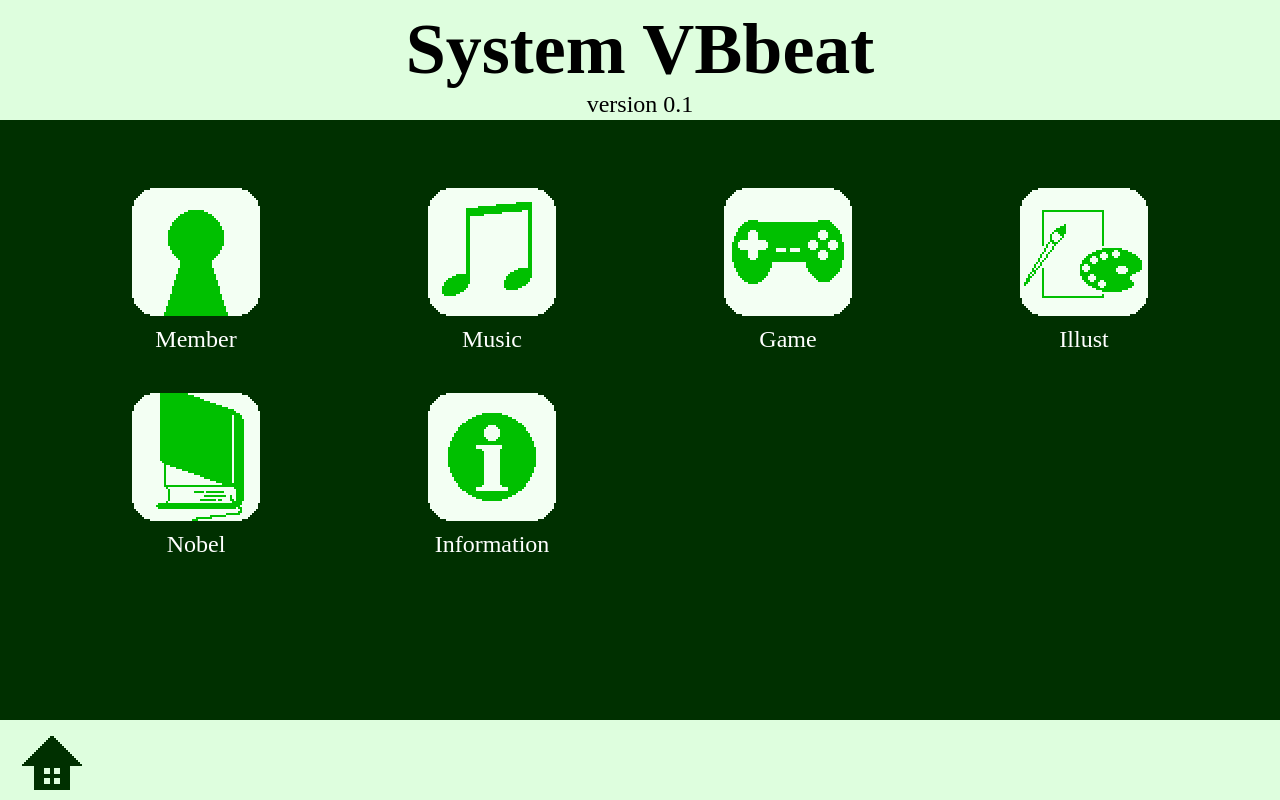
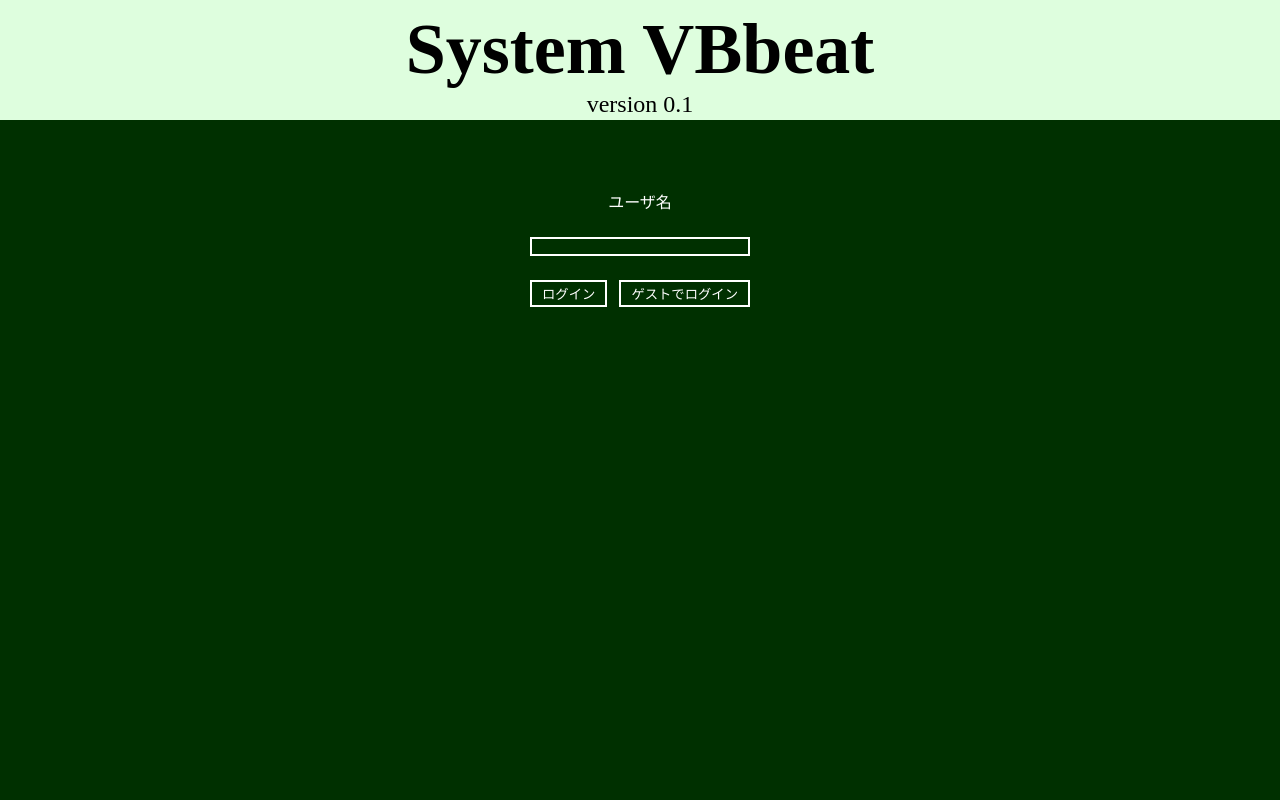
Before and after one commit to VBbeat/homePage, a PHP site: page / in a window 1280 px wide. Run offline with PHP 8.4, Linux system fonts and the light colour scheme; some web fonts are replaced.

Commit message:
set loginForm

```diff
--- a/css/common.css
+++ b/css/common.css
@@ -34,6 +34,14 @@
 /* テキストの位置制御 */
 .tac{
     text-align: center;
+}
+
+.tar{
+    text-align: right;
+}
+
+.tal{
+    text-align: left;
 }
 
 /* aタグのテキスト装飾の設定 */
@@ -73,14 +81,15 @@ input[type="text"]:focus, textarea:focus{
 .miniButton{
     background-color: white;
     color: #003000;
-    border: 3px solid #003000;
+    border: 2px solid #003000;
     border-radius: 0px;
     padding: 2px 10px;
 }
 
 .miniButton:hover{
-    background-color: #003300;
+    background-color: #003000;
     color: white;
+    border: 2px solid white;
 }
 
 /* ヘッダ、本体、フッタの共通設定 */
--- /dev/null
+++ b/css/loginForm.css
@@ -0,0 +1,45 @@
+#loginForm {
+    width: 100%;
+}
+
+form {
+    width: 220px;
+    margin: 0 auto;
+    text-align: center;
+}
+
+#errorMsg {
+    margin: 0 auto;
+    text-align: center;
+}
+
+#loginButton {
+    display: flex;
+    justify-content: space-between;
+}
+
+input[type="text"] {
+    width: 100%;
+    background-color: #003000;
+    outline: none;
+    border: 2px solid white;
+    color: white;
+}
+
+input[type="text"]:focus{
+    background-color: white;
+    outline: none;
+    border: 2px solid white;
+    color: black;
+}
+
+.miniButton {
+    border: 2px solid white;
+    background-color: #003000;
+    color: white;
+}
+
+.miniButton:hover{
+    background-color: white;
+    color: #003000
+}
--- a/index.php
+++ b/index.php
@@ -1,19 +1,42 @@
 <?php
+    require_once "php/system/common.php";
+
     //セッションが開始されていない場合、開始する
-    if(is_null(session_id())){
-        session_start();
+    startSession(session_id());
+
+    $error_message = "";
+    $login_success_url = "php/home.php";
+
+    if(isset($_SESSION["lastPage"])){
+        $login_success_url = $_SESSION["lastPage"];
     }
+
+    if(isset($_POST["login"])) {
+        if(isMember($_POST["userName"])) {
+            $_SESSION["userName"] = $_POST["userName"];
+            $_SESSION["isMemberLogin"] = true;
+            header("Location: {$login_success_url}");
+            exit;
+        }
+        $error_message = "※ユーザ名が間違っています。<br>　もう一度入力して下さい。";
+    } else if(isset($_POST["guestLogin"])) {
+        $_SESSION["userName"] = "guest";
+        header("Location: {$login_success_url}");
+        exit;
+    }
+
 ?>
 
 <html>
 
 <head>
     <!-- 共通したメタタグの読み込み -->
-    <script type="text/javascript" src="./scripts/head.js"></script>
+    <script type="text/javascript" src="../scripts/head.js"></script>
 
     <!-- 各ページ固有のタグの読み込み -->
-    <meta property="og:url" content="http://vbbeat.com/index.php" />
-    <link rel="stylesheet" type="text/css" href="./css/iconTable.css">
+    <meta property="og:url" content="http://vbbeat.com/login.php" />
+    <link rel="stylesheet" type="text/css" href="../css/loginForm.css">
+
 </head>
 
 <body>
@@ -25,93 +48,19 @@
 
     <!-- メイン部分 -->
     <main>
-        <div class="iconTable">
-            <div class="iconElement">
-                <form method="get" name="member" action="php/articleList.php">
-                    <input type=hidden name="category" value="member">
-                    <a href="javascript:member.submit()" class="tac">
-                        <div class="iconImage">
-                            <img src="./img/icon_Member.png">
-                        </div>
-                        <div class="iconTitle">
-                            Member
-                        </div>
-                    </a>
-                </form>
-            </div>
-            <div class="iconElement">
-                <form method="get" name="music" action="php/articleList.php">
-                    <input type=hidden name="category" value="music">
-                    <a href="javascript:music.submit()" class="tac">
-                        <div class="iconImage">
-                            <img src="./img/icon_Music.png">
-                        </div>
-                        <div class="iconTitle">
-                            Music
-                        </div>
-                    </a>
-                </form>
-            </div>
-            <div class="iconElement">
-                <form method="get" name="game" action="php/articleList.php">
-                    <input type=hidden name="category" value="game">
-                    <a href="javascript:game.submit()" class="tac">
-                        <div class="iconImage">
-                            <img src="./img/icon_Game.png">
-                        </div>
-                        <div class="iconTitle">
-                            Game
-                        </div>
-                    </a>
-                </form>
-            </div>
-            <div class="iconElement">
-                <form method="get" name="illust" action="php/articleList.php">
-                    <input type=hidden name="category" value="illust">
-                    <a href="javascript:illust.submit()" class="tac">
-                        <div class="iconImage">
-                            <img src="./img/icon_Illust.png">
-                        </div>
-                        <div class="iconTitle">
-                            Illust
-                        </div>
-                    </a>
-                </form>
-            </div>
-            <div class="iconElement">
-                <form method="get" name="novel" action="php/articleList.php">
-                    <input type=hidden name="category" value="novel">
-                    <a href="javascript:novel.submit()" class="tac">
-                        <div class="iconImage">
-                            <img src="./img/icon_Novel.png">
-                        </div>
-                        <div class="iconTitle">
-                            Nobel
-                        </div>
-                    </a>
-                </form>
-            </div>
-            <div class="iconElement">
-                <form method="get" name="information" action="php/articleList.php">
-                    <input type=hidden name="category" value="information">
-                    <a href="javascript:information.submit()" class="tac">
-                        <div class="iconImage">
-                            <img src="./img/icon_Info.png">
-                        </div>
-                        <div class="iconTitle">
-                            Information
-                        </div>
-                    </a>
-                </form>
-            </div>
+
+        <div id="loginForm">
+            <form action="index.php" method="POST" autocomplete="off">
+                <p>ユーザ名</p>
+                <p><input type="text" name="userName"></p>
+                <p id="loginButton"><input type="submit" name="login" value="ログイン" class="miniButton">
+                <input type="submit" name="guestLogin" value="ゲストでログイン" class="miniButton">
+                </p>
+            </form>
+            <div id="errorMsg"><?= $error_message ?></div>
         </div>
+
     </main>
-
-    <!-- フッタ部分 -->
-    <footer>
-        <iframe src="php/footer.php" frameborder="0" width="100%"></iframe>
-    </footer>
-
 </body>
 
 </html>
--- a/php/footer.php
+++ b/php/footer.php
@@ -1,3 +1,7 @@
+<?php
+    require_once "system/common.php";
+?>
+
 <html>
 
 <head>
@@ -15,7 +19,23 @@
 
         }
 
-        .footerElement {
+        .footerElementLeft {
+            width: 200px;
+            margin: 12px;
+
+            display: flex;
+            flex-wrap: wrap;
+            align-items: center;
+        }
+
+        /* フッタのボタンの設定 */
+        .footerButton {
+            width: 64px;
+            display: inline-block;
+        }
+
+        /* 右下の時計の設定 */
+        .footerElementRight {
             width: 80px;
             margin: 12px;
 
@@ -26,24 +46,31 @@
             text-align: center;
         }
 
-        /* フッタのホームボタンの設定 */
-        #footerHome {
-            width: 64px;
-        }
     </style>
 </head>
 
 <!--フッタ-->
 
 <body>
-    <div class="footerElement">
-        <a href="../index.php" target="_parent">
-            <div id="footerHome">
-                <img src="../img/footer_Home.png">
-            </div>
-        </a>
+    <div class="footerElementLeft">
+        <span class="footerButton">
+            <a href="home.php" target="_parent">
+                <div>
+                    <img src="../img/footer_Home.png">
+                </div>
+            </a>
+        </span>
+        <?php if(isset($_SESSION["isMemberLogin"])) { ?>
+            <span class="footerButton">
+                <a href="articlePostForm.php" target="_parent">
+                    <div>
+                        <img src="../img/footer_Article.png">
+                    </div>
+                </a>
+            </span>
+        <?php } ?>
     </div>
-    <div class="footerElement">
+    <div class="footerElementRight">
         <div id="footerClock"></div>
     </div>
 </body>
--- /dev/null
+++ b/php/system/common.php
@@ -0,0 +1,32 @@
+<?php
+
+function startSession($sessionId){
+    if(is_null($sessionId)){
+        session_start();
+    }
+}
+
+function toLoginPage($userName, $lastPage){
+    $_SESSION["lastPage"] = "php/" . $lastPage;
+    if(!isset($userName)){
+        return true;
+    }
+    return false;
+}
+
+function isMember($userName){
+    $memberListPath = './data/master/loginUser.vbtx';
+    if(is_readable($memberListPath)){
+        $handle = fopen($memberListPath, 'r');
+
+        while($name = fgets($handle)){
+            $name = rtrim($name);
+            if(strcmp($userName, $name) == 0){
+                return true;
+            }
+        }
+    }
+    return false;
+}
+
+?>
--- a/scripts/footerClock.js
+++ b/scripts/footerClock.js
@@ -21,7 +21,7 @@ var footerClock = function () {
         day = '0' + day;
     }
 
-    dateStr = hour + ':' + minutes + '\n';
+    dateStr = hour + ':' + minutes + "<br>";
     dateStr += year + '/' + month + '/' + day;
 
 
```
Also changed, not shown: php/article.php (+14 -1 lines), php/articleList.php (+13 -0 lines), php/articlePostComplete.php (+14 -1 lines), php/articlePostConfirm.php (+13 -0 lines), php/articlePostForm.php (+13 -0 lines), php/home.php (added, +125 -0 lines), img/footer_Article.png (added), 3 other files.
